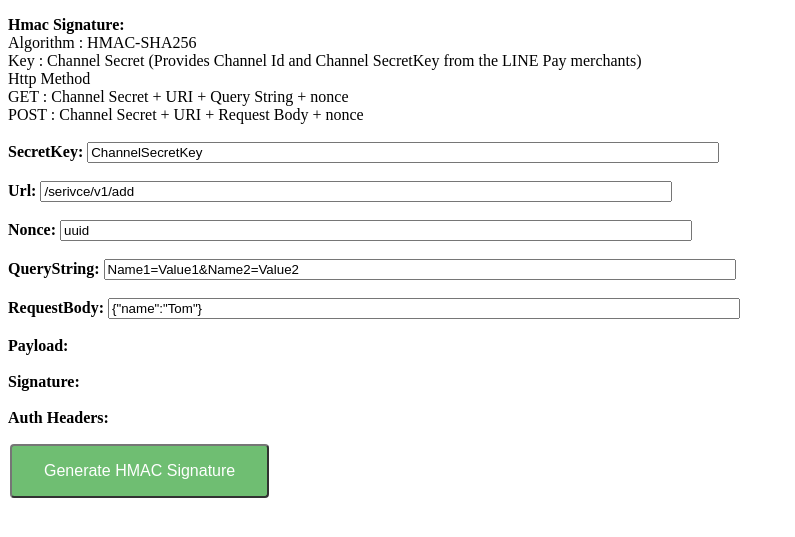
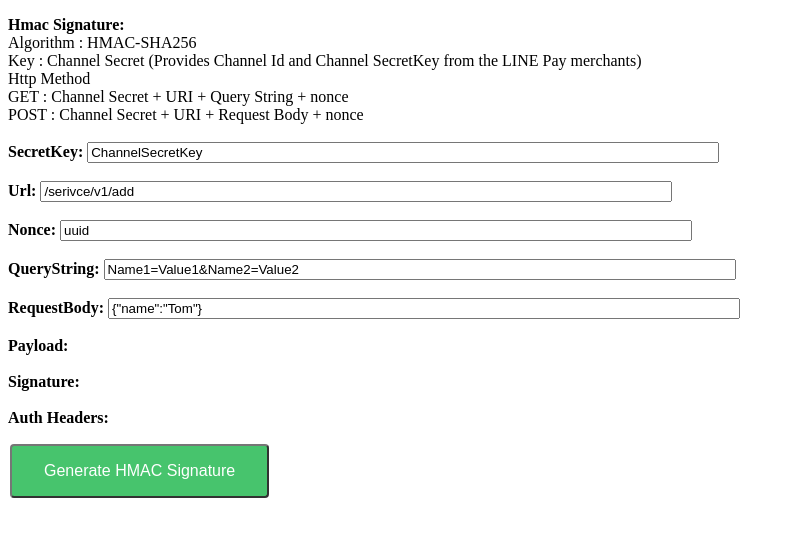
Before and after one commit to tomroy/LPAuthHmac, a plain HTML site: page index.html in a window 1280 px wide. Shown: the part 115-652 px from the top of the page, without its empty margins (0-795 px from the left). Drawn offline with nearby package versions, Linux system fonts and the light colour scheme; a script that the page names is missing.

Commit message:
change button color to match LINE Pay logo

```diff
--- a/index.html
+++ b/index.html
@@ -18,7 +18,7 @@
     <![endif]-->
     <style>
         .button {
-            background-color: #4CAF50;
+            background-color: #1AB649;
             border-radius: 4px;
             color: white;
             padding: 16px 32px;
```
